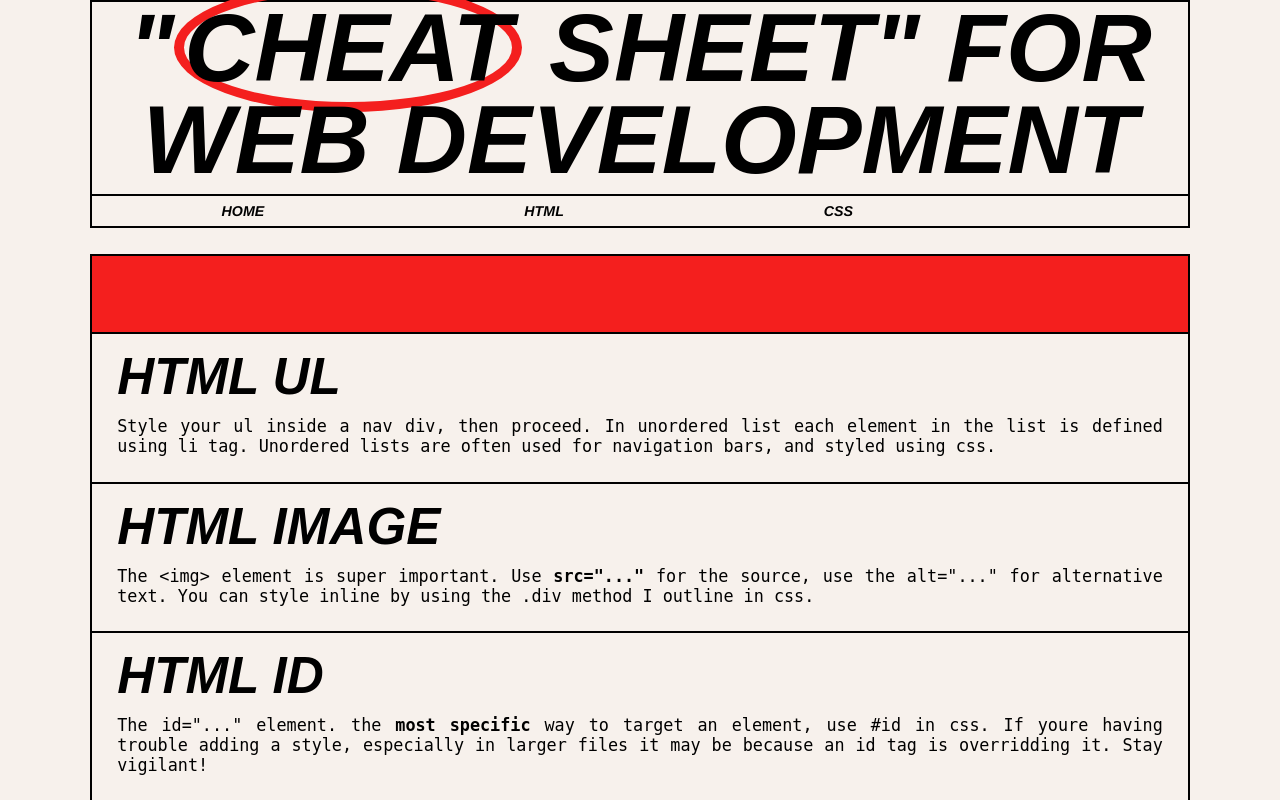
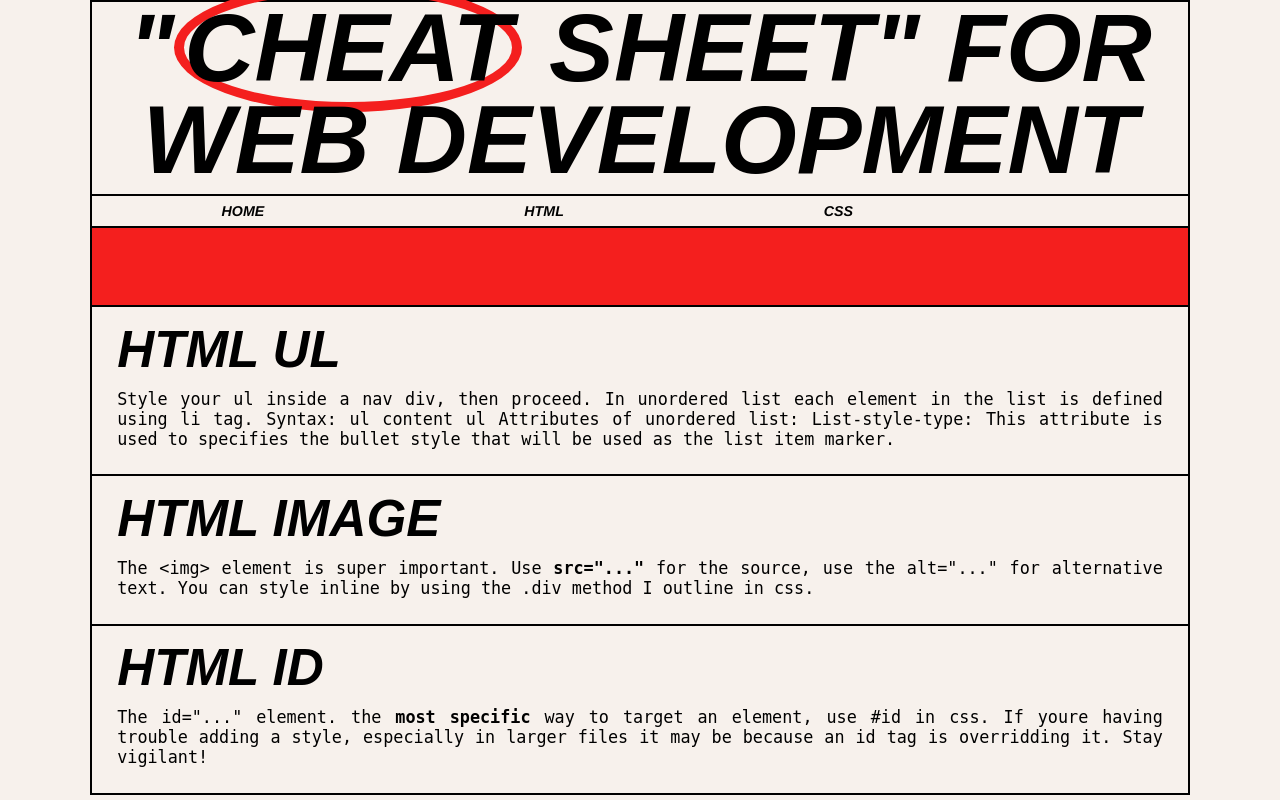
Before and after one commit to patrickfeeneydesign/cheatsheet.github.io, a plain HTML site: page index.html in a window 1280 px wide. Shown: the top 800 px of the page. Drawn offline with Linux system fonts and the light colour scheme; a web font is replaced by a local one.

Commit message:
Update index.html

```diff
--- a/index.html
+++ b/index.html
@@ -24,11 +24,11 @@
     <!--<div id="dec">CHEAT SHEET</div> -->
     <article>
         <!-- BLANK BOX -->
-        <div class="blank"></div>
+        <div class="blank" id="nomargin"></div>
         <div class="row">
             <div class="container">
                  <h2>HTML UL</h2>
-                <p>Style your ul inside a nav div, then proceed. In unordered list each element in the list is defined using li tag. Unordered lists are often used for navigation bars, and styled using css.</p>
+                <p>Style your ul inside a nav div, then proceed. In unordered list each element in the list is defined using li tag. Syntax: ul content ul Attributes of unordered list: List-style-type: This attribute is used to specifies the bullet style that will be used as the list item marker.</p>
             </div>
             <div class="container">
                 <h2>HTML IMAGE</h2>
```
